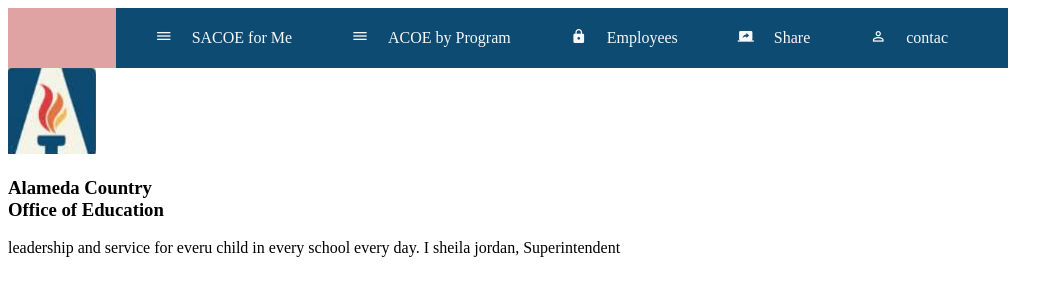
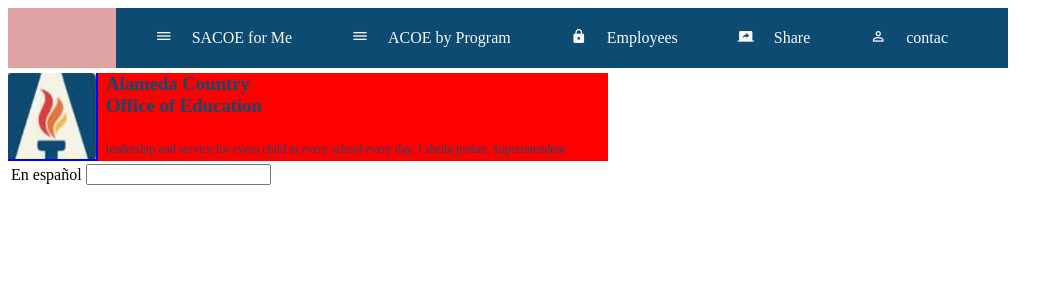
Before and after one commit to nz3-manu/ProgHome, a website: page index.html in a window 1280 px wide. Shown: the whole page, without its empty margins (0-1063 px from the left). Drawn offline with Linux system fonts and the light colour scheme; files whose address does not match are found by name.

Commit message:
problema solucionado

```diff
--- a/index.html
+++ b/index.html
@@ -20,7 +20,7 @@
         </ul>
       </nav>
     </header>
-  </div>
+
     <section>
       <div class="slogan clearFixed">
         <div class="logo">
@@ -31,7 +31,20 @@
           <p>leadership and service for everu child in every school every day. I sheila jordan, Superintendent</p>
         </div>
       </div>
+
+      <div class="search">
+        <table>
+          <tr>
+            <td>En español</td>
+            <td><input type="text" name="search" value=""></td>
+          </tr>
+        </table>
+
+      </div>
     </section>
 
+
+
+  </div>
 </body>
 </html>
--- a/package.json
+++ b/package.json
@@ -18,7 +18,10 @@
   "homepage": "https://gitlab.com/NZ3_210/ejem2#README",
   "devDependencies": {
     "gulp": "^3.9.0",
+    "gulp-livereload": "^3.8.1",
+    "gulp-plumber": "^1.0.1",
     "gulp-sass": "^2.1.1",
-    "gulp-uglyfly": "^1.4.2"
+    "gulp-uglyfly": "^1.4.2",
+    "st": "^1.1.0"
   }
 }
--- a/scss/main.scss
+++ b/scss/main.scss
@@ -32,19 +32,29 @@
           }
       }
     section {
-      &.slogan {
-        width: 800px;
+      .slogan {
+        width: 600px;
         background-color: blue;
-        &.logo {
-          width: 200px;
+        height: 88px;
+        margin-top: 5px;
+        .logo {
+          width: 90px;
           float: left;
         }
-        &.text {
-          width: 600px;
+        .text {
+          width: 510px;
           background-color: red;
           float:right;
-          h3 { color: $colorPrimario; }
-          p { color: $colorPrimario; }
+          padding-left: 8px;
+          h3 {
+            color: $colorPrimario;
+            margin-top: 0px;
+           }
+          p {
+            color: $colorPrimario;
+            font-size: 12px;
+            margin-top: 25px;
+           }
         }
       }
     }
```
Also changed, not shown: css/main.css. Lines whose indentation alone changed are shown as unchanged.
